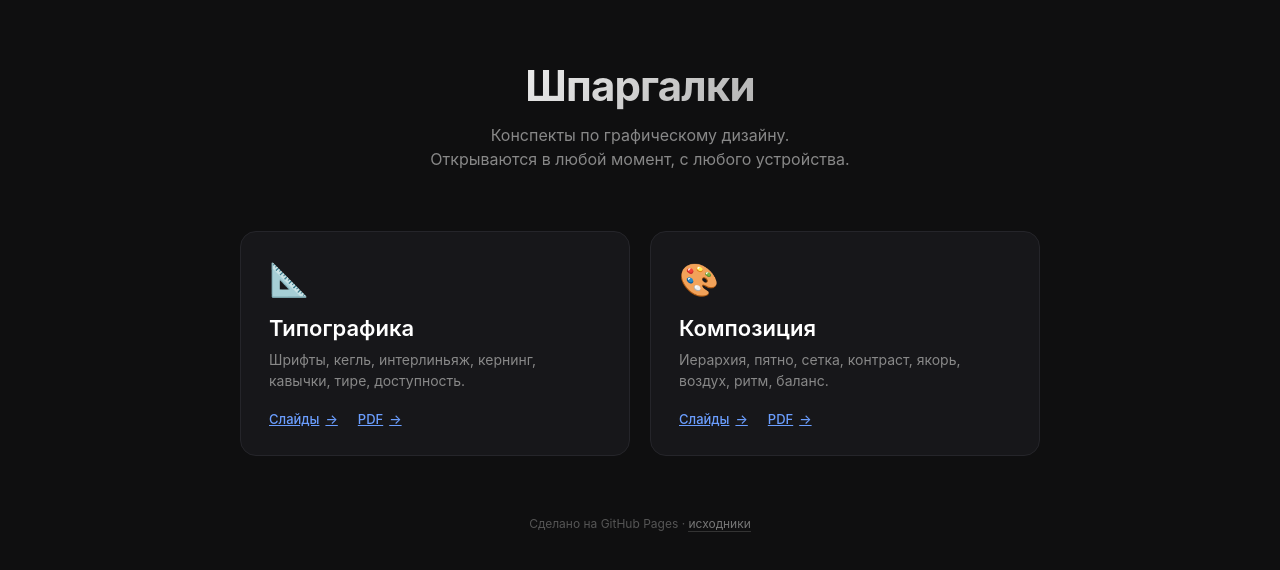
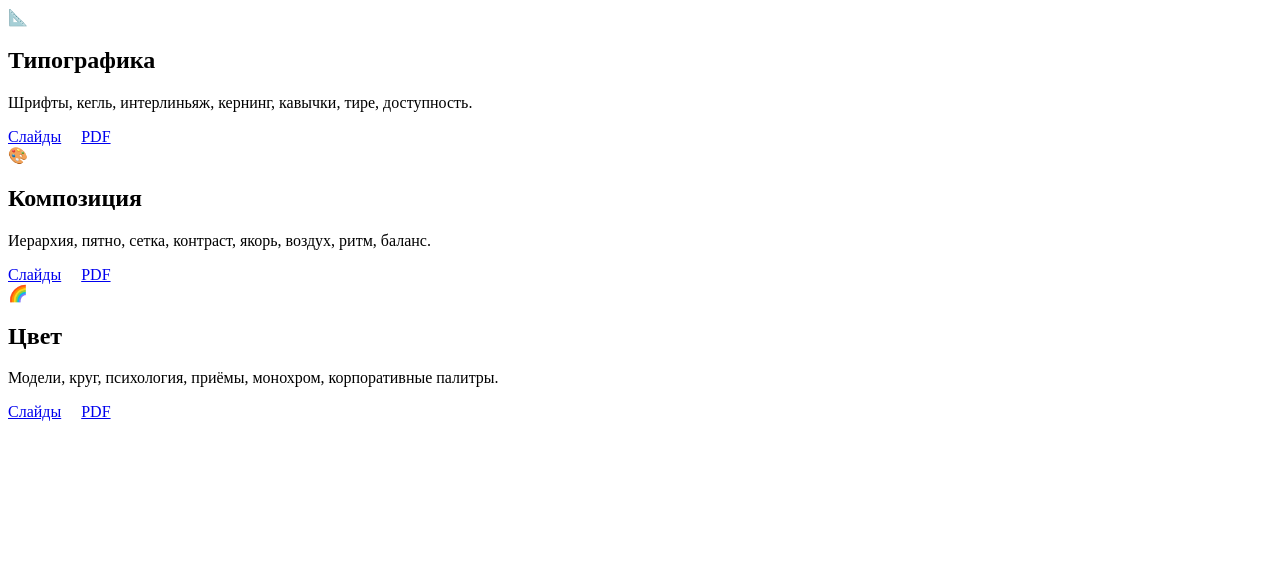
Before and after one commit to dmitrijprivalihin701-eng/Typography, a plain HTML site: page Index.html in a window 1280 px wide. Drawn offline with Linux system fonts and the light colour scheme.

Commit message:
Update Index.html

```diff
--- a/Index.html
+++ b/Index.html
@@ -1,137 +1,3 @@
-<!DOCTYPE html>
-<html lang="ru">
-<head>
-<meta charset="UTF-8">
-<meta name="viewport" content="width=device-width, initial-scale=1.0">
-<title>Шпаргалки — Типографика и Композиция</title>
-<style>
-  * { margin: 0; padding: 0; box-sizing: border-box; }
-
-  body {
-    font-family: -apple-system, BlinkMacSystemFont, "Segoe UI", Roboto, sans-serif;
-    background: #0f0f10;
-    color: #eaeaea;
-    min-height: 100vh;
-    display: flex;
-    flex-direction: column;
-    align-items: center;
-    padding: 60px 24px;
-  }
-
-  header {
-    text-align: center;
-    margin-bottom: 60px;
-    max-width: 640px;
-  }
-
-  h1 {
-    font-size: 42px;
-    font-weight: 700;
-    letter-spacing: -0.02em;
-    margin-bottom: 12px;
-    background: linear-gradient(135deg, #ffffff 0%, #a0a0a0 100%);
-    -webkit-background-clip: text;
-    -webkit-text-fill-color: transparent;
-    background-clip: text;
-  }
-
-  .subtitle {
-    font-size: 16px;
-    color: #888;
-    line-height: 1.5;
-  }
-
-  .grid {
-    display: grid;
-    grid-template-columns: repeat(auto-fit, minmax(280px, 1fr));
-    gap: 20px;
-    width: 100%;
-    max-width: 800px;
-  }
-
-  .card {
-    display: block;
-    padding: 28px;
-    background: #17171a;
-    border: 1px solid #25252a;
-    border-radius: 16px;
-    text-decoration: none;
-    color: inherit;
-    transition: all 0.2s ease;
-    position: relative;
-    overflow: hidden;
-  }
-
-  .card:hover {
-    border-color: #3a3a44;
-    transform: translateY(-2px);
-    background: #1c1c20;
-  }
-
-  .card-emoji {
-    font-size: 32px;
-    margin-bottom: 16px;
-    display: block;
-  }
-
-  .card h2 {
-    font-size: 22px;
-    font-weight: 600;
-    margin-bottom: 8px;
-    color: #fff;
-  }
-
-  .card p {
-    font-size: 14px;
-    color: #888;
-    line-height: 1.5;
-    margin-bottom: 20px;
-  }
-
-  .card-link {
-    font-size: 13px;
-    color: #6b9eff;
-    font-weight: 500;
-    display: inline-flex;
-    align-items: center;
-    gap: 6px;
-  }
-
-  .card-link::after {
-    content: '→';
-    transition: transform 0.2s ease;
-  }
-
-  .card:hover .card-link::after {
-    transform: translateX(4px);
-  }
-
-  footer {
-    margin-top: 60px;
-    font-size: 12px;
-    color: #555;
-    text-align: center;
-  }
-
-  footer a {
-    color: #777;
-    text-decoration: none;
-    border-bottom: 1px solid #333;
-  }
-
-  @media (max-width: 480px) {
-    h1 { font-size: 32px; }
-    body { padding: 40px 16px; }
-  }
-</style>
-</head>
-<body>
-
-<header>
-  <h1>Шпаргалки</h1>
-  <p class="subtitle">Конспекты по графическому дизайну.<br>Открываются в любой момент, с любого устройства.</p>
-</header>
-
 <main class="grid">
 
   <div class="card">
@@ -154,11 +20,14 @@
     </div>
   </div>
 
+  <div class="card">
+    <span class="card-emoji">🌈</span>
+    <h2>Цвет</h2>
+    <p>Модели, круг, психология, приёмы, монохром, корпоративные палитры.</p>
+    <div style="display:flex; gap:20px; margin-top:16px;">
+      <a class="card-link" href="Color.html">Слайды</a>
+      <a class="card-link" href="Color.pdf" target="_blank">PDF</a>
+    </div>
+  </div>
+
 </main>
-
-<footer>
-  <p>Сделано на GitHub Pages · <a href="https://github.com/dmitrijprivalihin701-eng/Typography" target="_blank">исходники</a></p>
-</footer>
-
-</body>
-</html>
```
